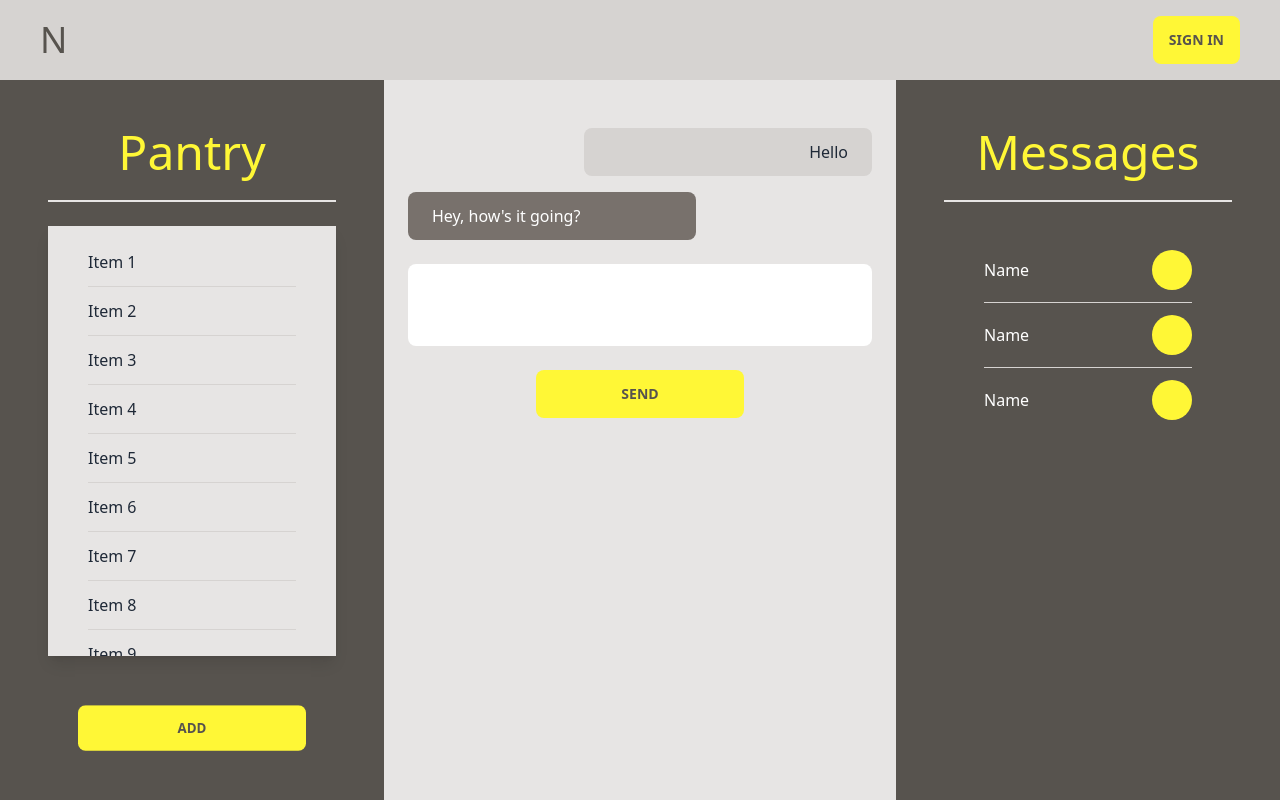
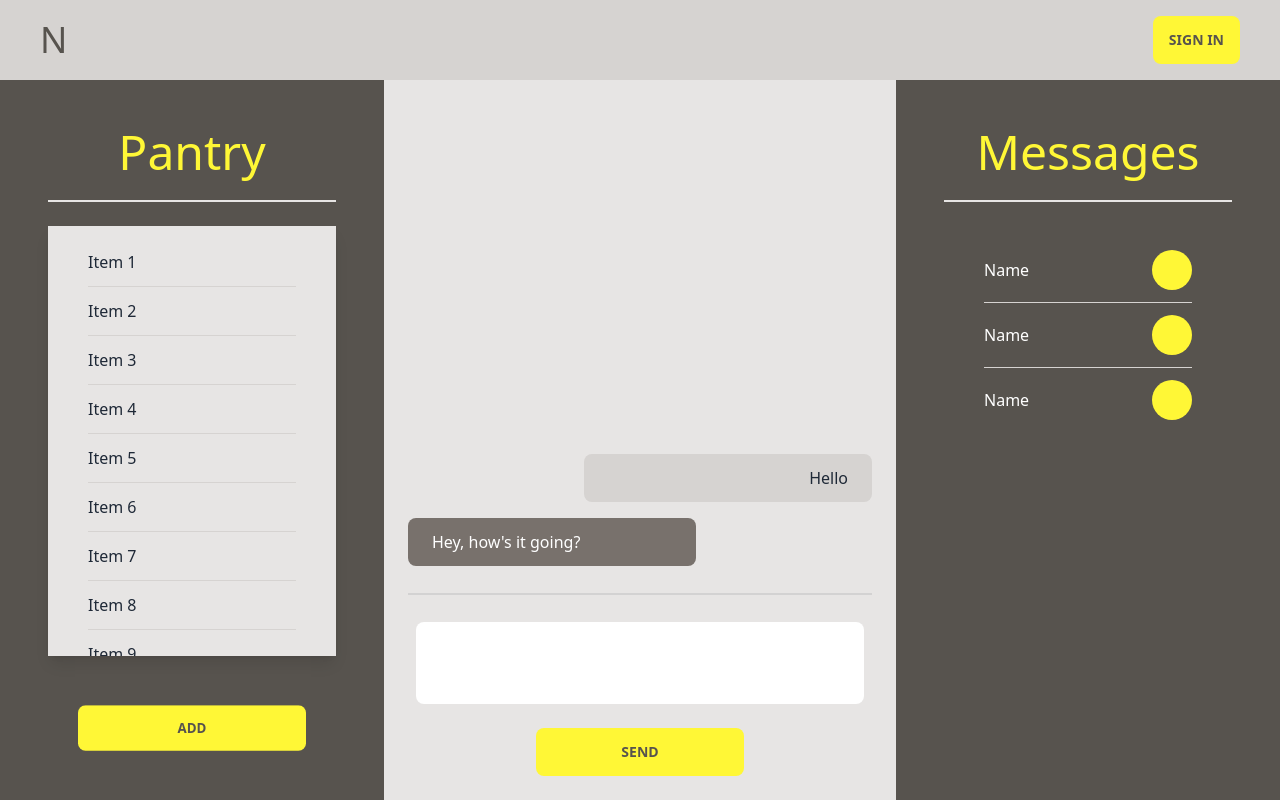
Before and after one commit to Vyonyx/neighbourly, a Next.js app: page /messages in a window 1280 px wide. Built offline with nearby package versions, Linux system fonts and the light colour scheme; no server answers.

Commit message:
add size constaings to textarea in message input component

```diff
--- a/components/MessageInput.tsx
+++ b/components/MessageInput.tsx
@@ -22,8 +22,8 @@ function MessageInput() {
   }
 
   return (
-    <section className="p-6 pt-12 lg:pt-32 bg-stone-200 flex-grow">
-      <ul className="flex flex-col gap-4 max-w-2xl mx-auto">
+    <section className="flex flex-col justify-end p-6 pt-12 lg:pt-32 bg-stone-200 flex-grow">
+      <ul className="flex flex-col gap-4 max-w-2xl mx-auto w-full">
         {messages.map((item, index) => {
           if (item.senderID === myID) {
             return (
@@ -44,11 +44,13 @@ function MessageInput() {
         })}
       </ul>
 
+      <div className="divider my-5"></div>
+
       <form
         className="flex flex-col items-center gap-6"
         onSubmit={handleSubmit}>
         <textarea
-          className="textarea resize-none w-full mt-6 text-lg py-3 px-6"
+          className="textarea resize-none w-full text-lg py-3 px-6 max-w-md"
           name=""
           id=""
           rows={2}>
```
